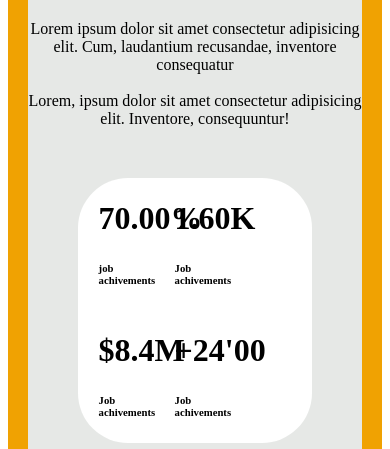
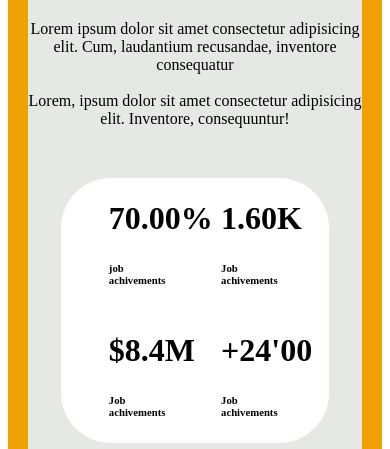
Before and after one commit to Ife-Banks/2nd-cloned-site, a plain HTML site: page index.html in a window 390 px wide. Shown: the part 651-1100 px from the top of the page. Drawn offline with Linux system fonts and the light colour scheme.

Commit message:
web response update

```diff
--- a/index.css
+++ b/index.css
@@ -206,18 +206,18 @@ aside{
         }
         .play{
             display: flex;
-            margin-left: 5%;
+            margin-left: 15%;
 
         }
         #price{
             display: flex;
             flex-direction:row;
-
+            width: 80%;
             overflow: scroll;
 
         }
         .prices{
-            margin-left: 5%;
+            margin-left: 10%;
             margin-right: 5%;
         }
          img{
@@ -246,12 +246,14 @@ margin:0px 0px 0px 25%;
 .play{
 flex-direction:column;
 margin-left:0.5%;
+margin-left: 10%;
 }
 .prices{
 margin-left:10px;
 }
 #price{
    margin:   50px auto 0px auto;
+   width: 80%;
 }
 li a:hover {
  background-color:black;
```
